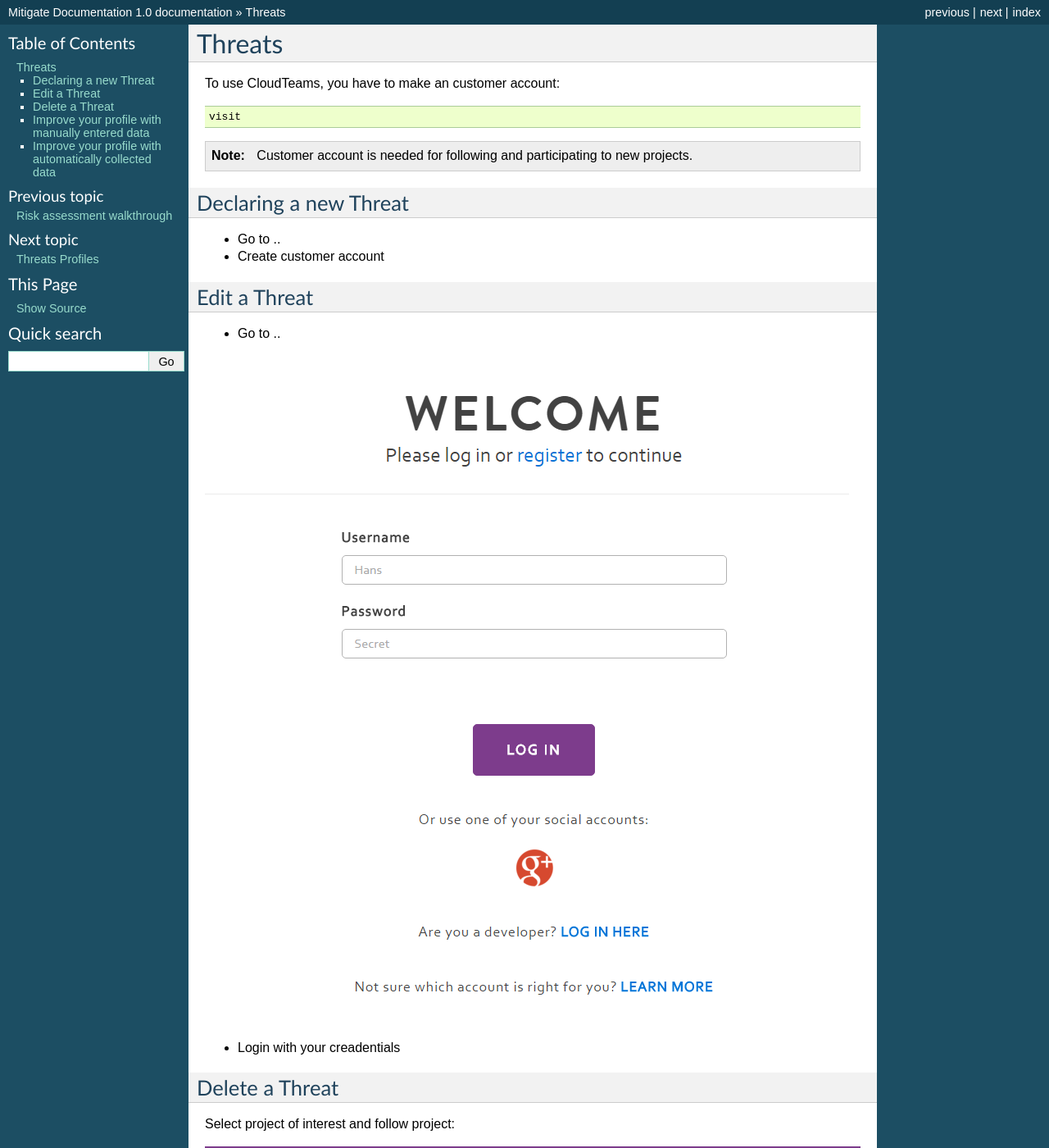
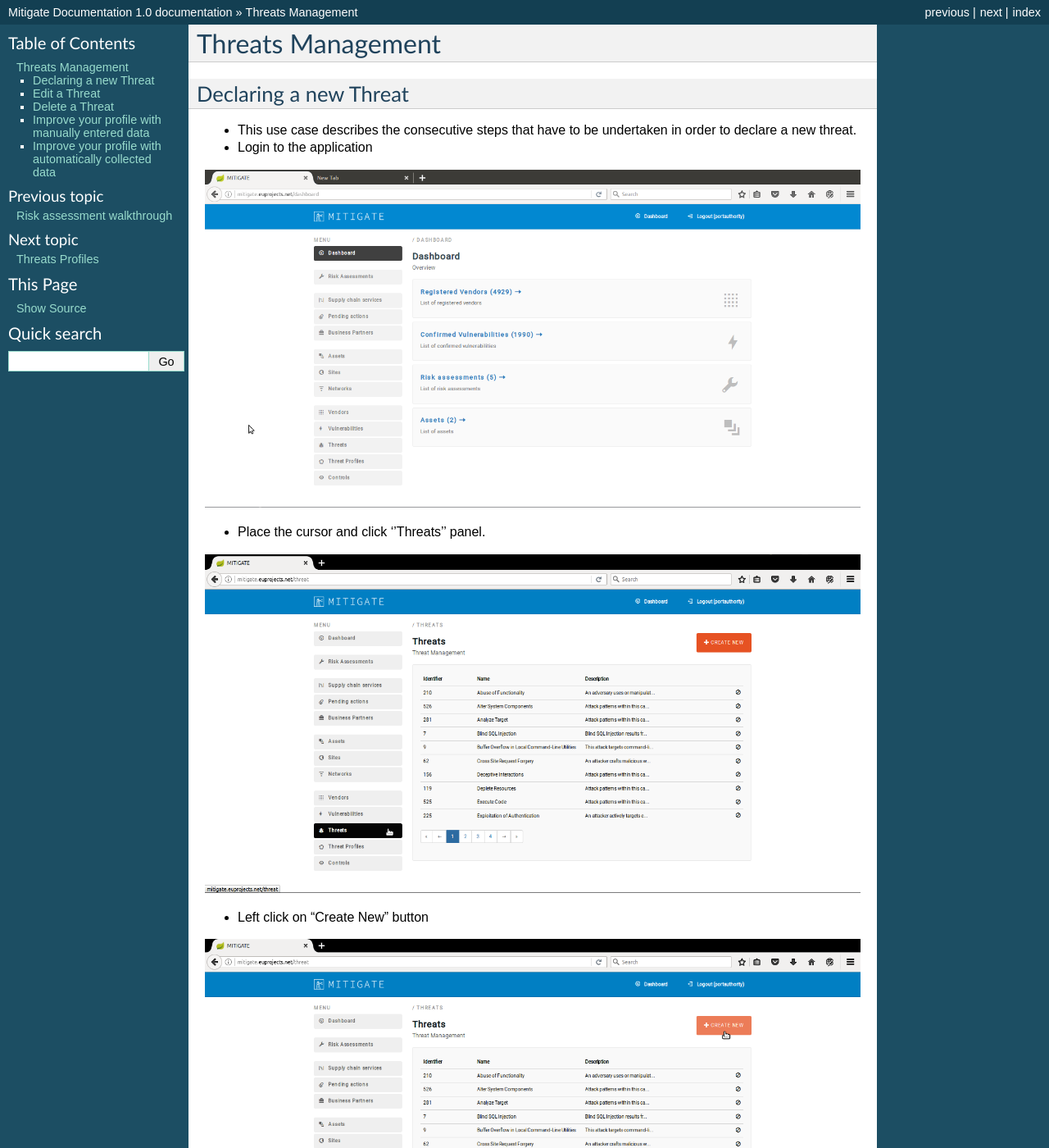
Before and after one commit to singularlogic/mitigate-documentation, a Sphinx documentation site: the page built from docs/b_threats.rst, in a window 1280 px wide and 1400 px high. Shown: the whole window at 82% size. Built offline with Sphinx 7.4.7, drawn with Linux system fonts in a browser that asks for light colours; some of the changed text lies outside the part shown.

Commit message:
Update b_threats.rst

```diff
--- a/docs/b_threats.rst
+++ b/docs/b_threats.rst
@@ -1,23 +1,38 @@
 ========
-Threats
+Threats Management
 ========
-
-To use CloudTeams, you have to make an customer account::
-
-	visit
-
-.. note::
-    Customer account is needed for following and participating to new projects.
 
 Declaring a new Threat
 --------
+- This use case describes the consecutive steps that have to be undertaken in order to declare a new threat.
 
-- Go to ..
-- Create customer account
+- Login to the application
+
+.. image:: assets/Log_4.png
+
+- Place the cursor and click ''Threats'' panel.
+
+.. image:: assets/new_threat.png
+
+- Left click on "Create New" button
+
+.. image:: assets/new_threat_2.png
+
+- Provide threat credentials
+
+.. image:: assets/new_threat_3.png
+
+- Click on "Save" Button
+
+.. image:: assets/new_threat_4.png
+
+- You have successfully create a new threat. The new threat info appeared in “Threat Management” Panel.
+
+.. image:: assets/new_threat_5.png
+
 
 Edit a Threat
 --------
-
 - Go to ..
 .. image:: assets/login1.png
 - Login with your creadentials
```
